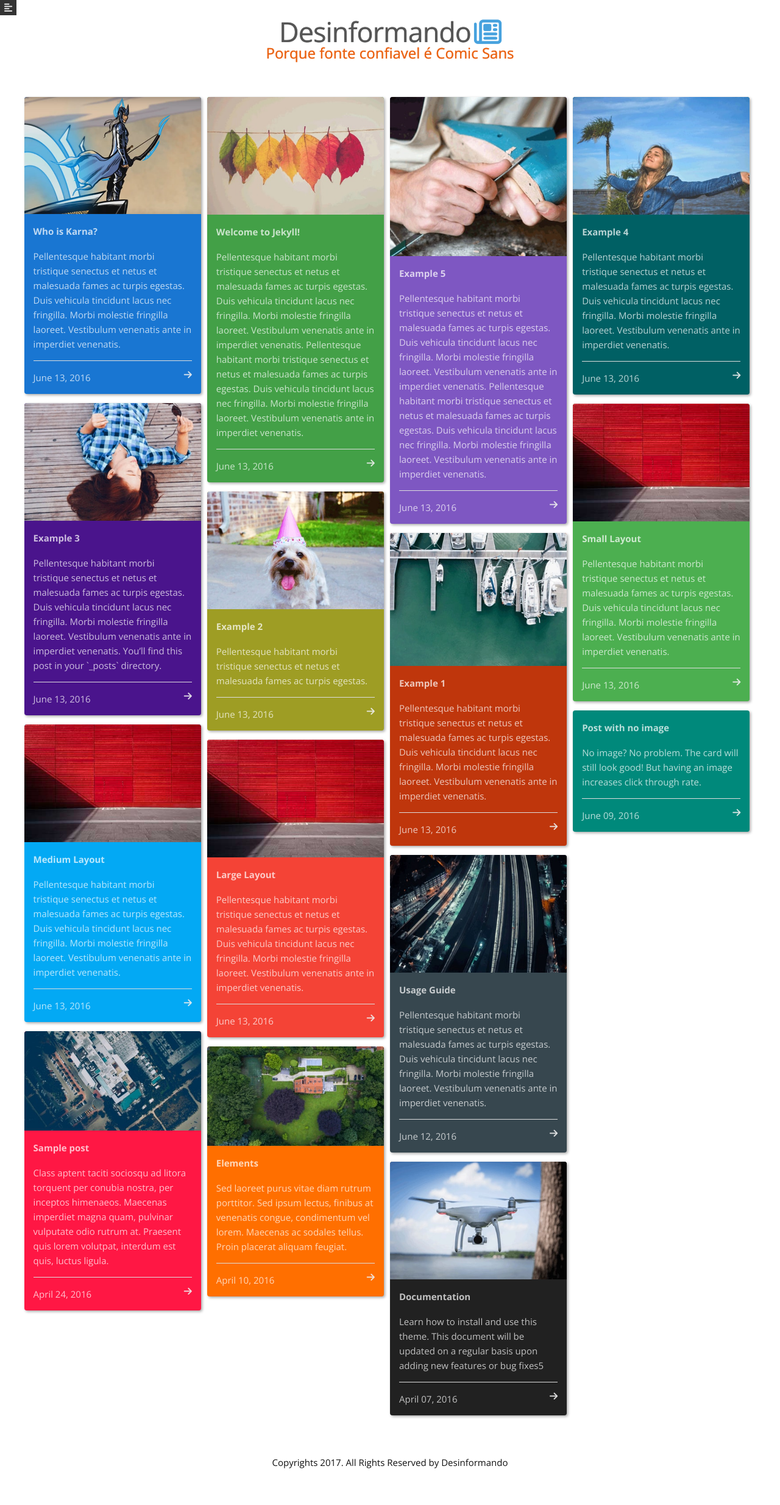
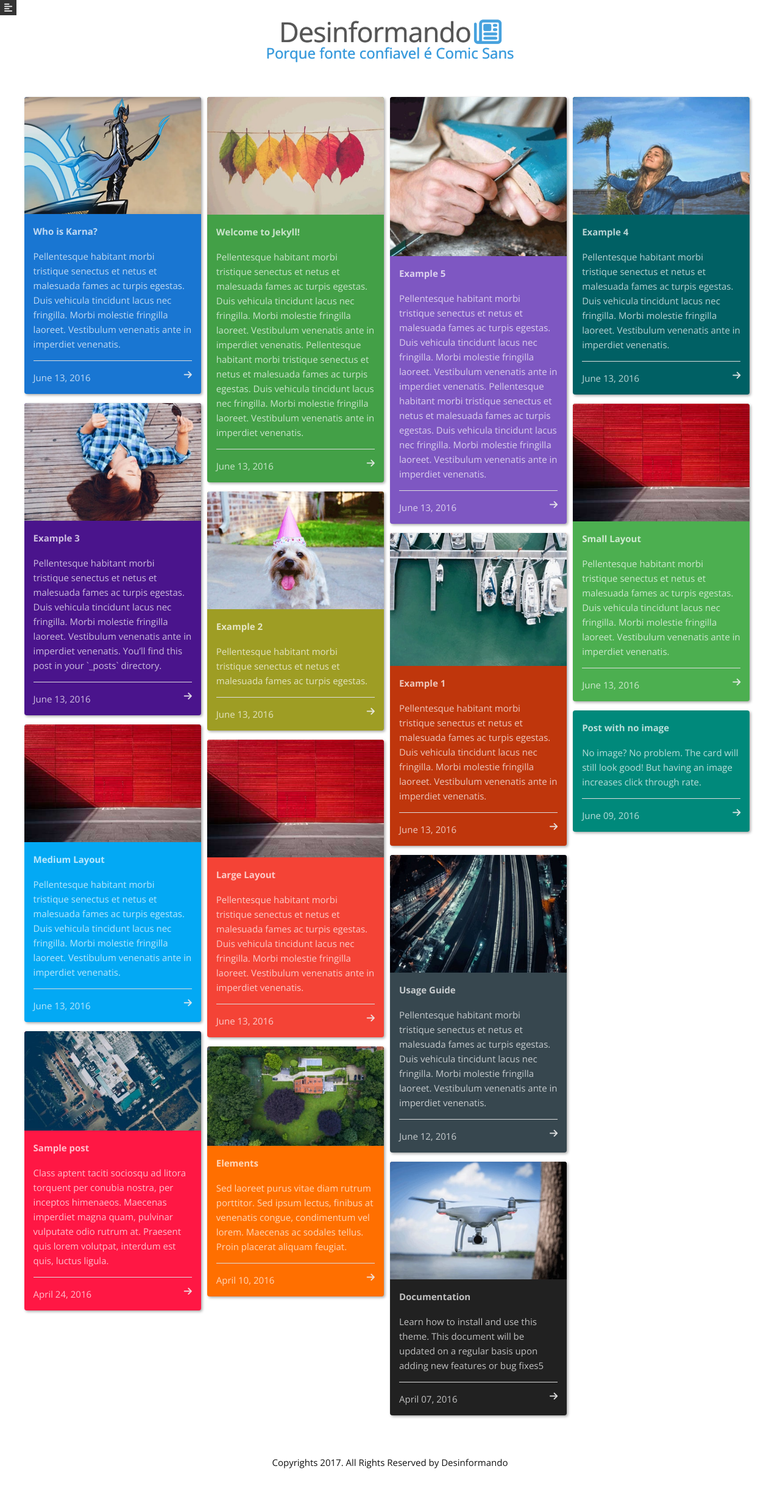
Before and after one commit to desinformando/desinformando.github.io, a Jekyll site: the page built from index.html, in a window 1280 px wide. Shown: the whole page at 61% size. Built offline with Jekyll 4.4.1, drawn with Linux system fonts in a browser that asks for light colours; nearby versions of some CDN libraries.

Commit message:
cor do subtitulo

```diff
--- a/_sass/_style.scss
+++ b/_sass/_style.scss
@@ -229,7 +229,7 @@ header {
 .header-tagline {
     font-weight: 300;
     line-height: 1;
-    color: #ea6111;
+    color: #3498DB;
     text-shadow: 0 0 1px;
 
 }
```
